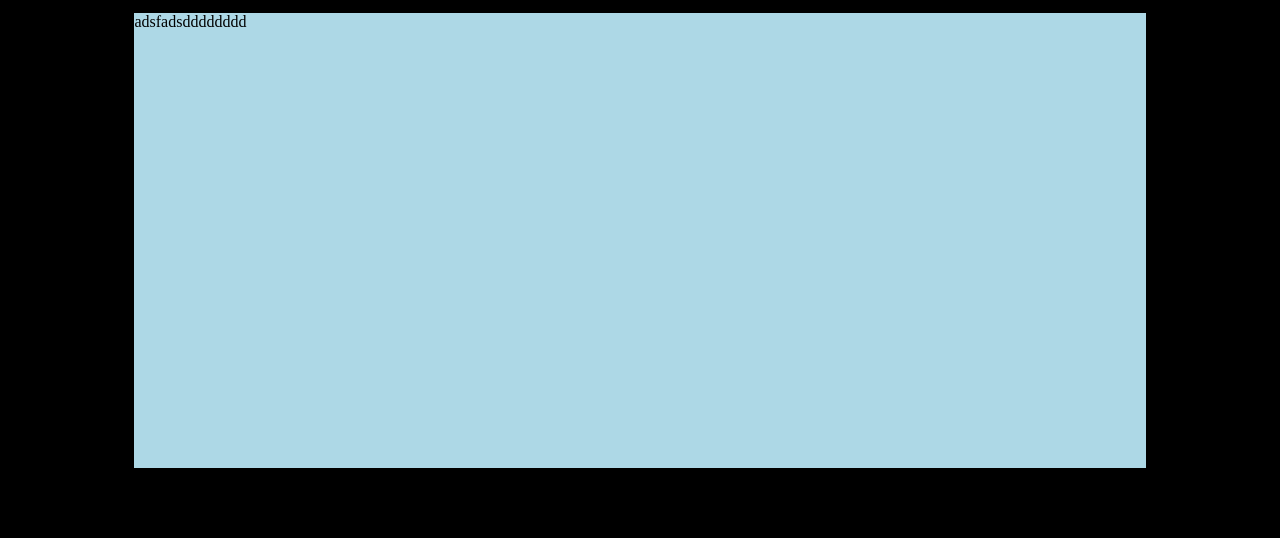
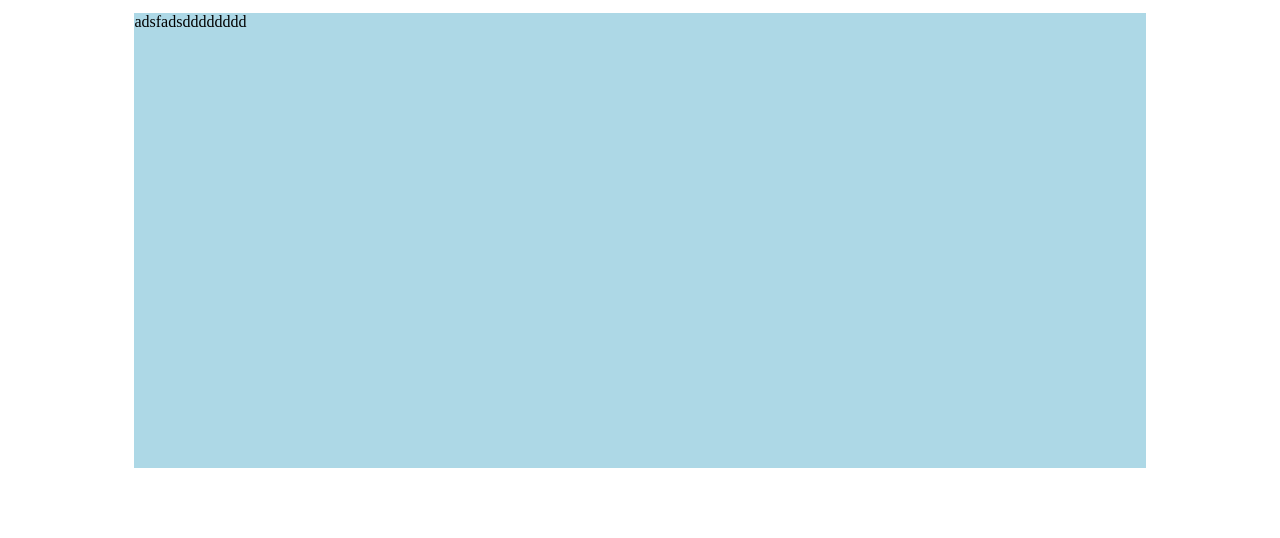
Before and after one commit to Liujw57/Liujw57.github.io, a plain HTML site: page index.html in a window 1280 px wide. Shown: the top 538 px of the page. Drawn offline with Linux system fonts and the light colour scheme.

Commit message:
Update index.html

```diff
--- a/index.html
+++ b/index.html
@@ -27,7 +27,7 @@
 </head>
 
 
-<body style="background-color:#000000">
+<body style="background-color: rgb(255,255,255);">
 	<div id="Portada">
 	<!-- Aqui hacer que se deslice varias imagenes -->
 
```
